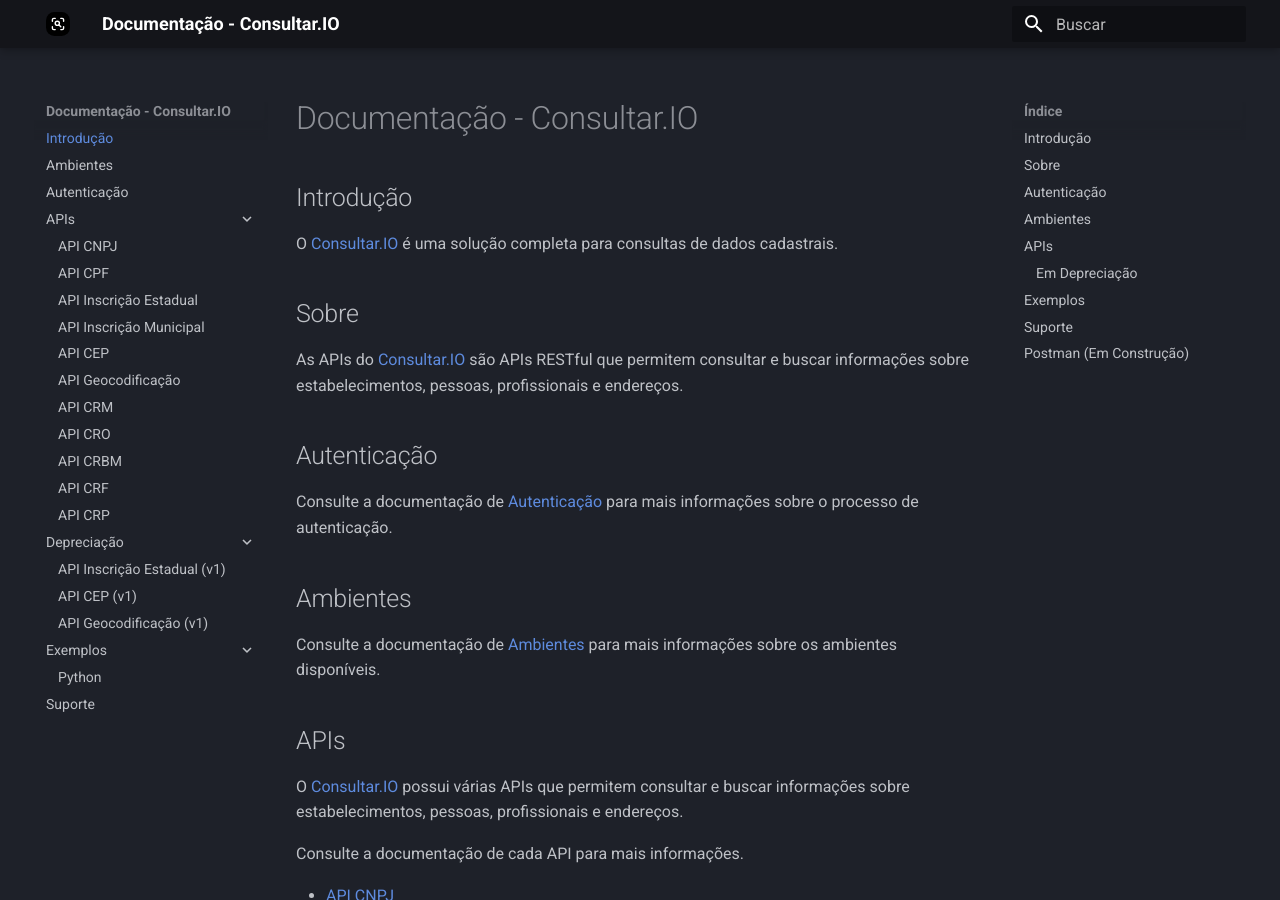
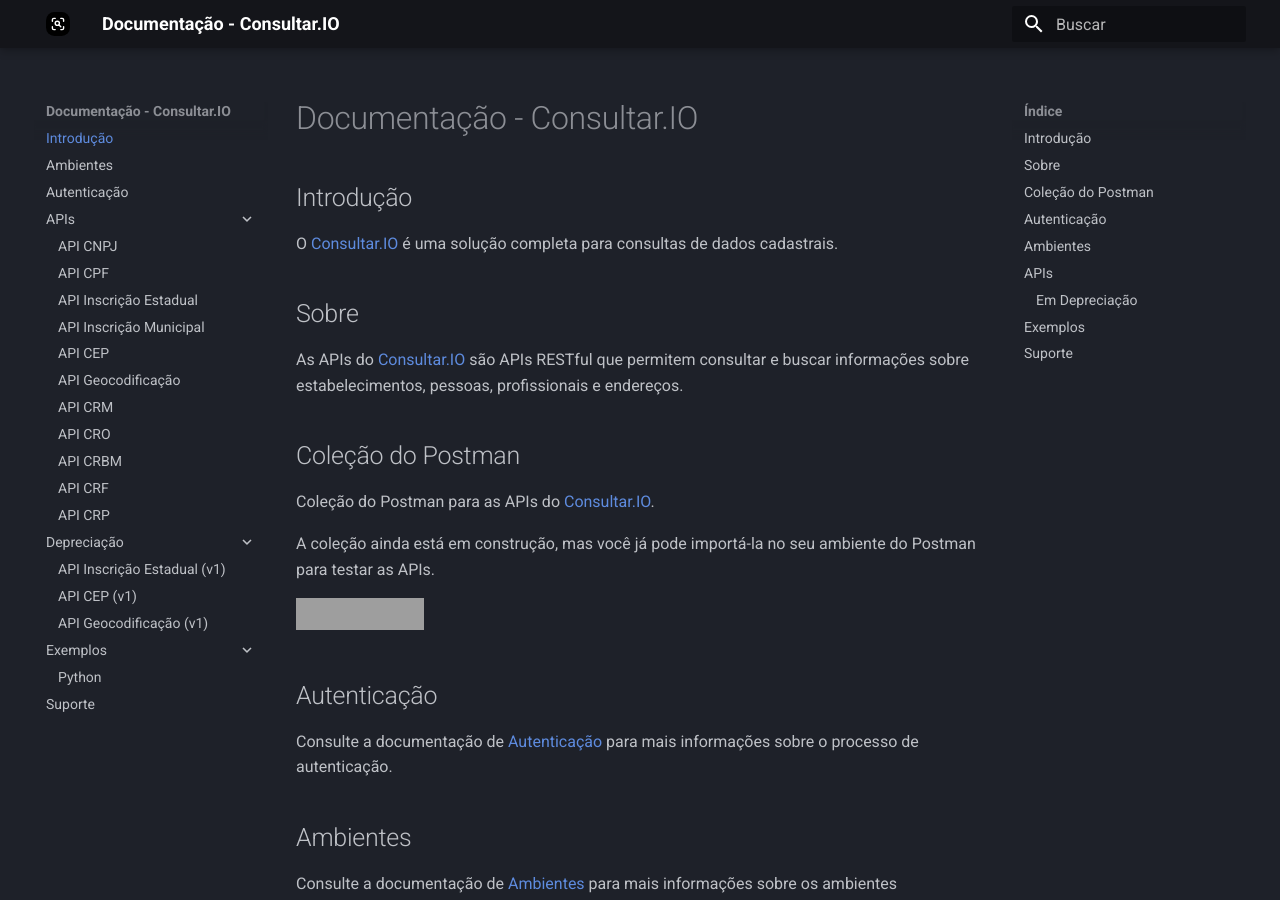
Before and after one commit to consultar-io/docs, an MkDocs documentation site: the page built from docs/index.md, in a window 1280 px wide and 900 px high. Built offline with MkDocs 1.6.1 and Material for MkDocs 9.7.7, drawn with Linux system fonts in a browser that asks for light colours; some of the changed text lies outside the part shown; grey boxes are pictures that could not be loaded.

Commit message:
Add Postman collection section to API documentation, including a "Run In Postman" button for testing APIs. Update existing section for clarity and remove outdated content.

```diff
--- a/docs/index.md
+++ b/docs/index.md
@@ -7,6 +7,14 @@ O [Consultar.IO](https://consultar.io?utm_source=docs&utm_medium=referral&utm_ca
 ## Sobre
 
 As APIs do [Consultar.IO](https://consultar.io?utm_source=docs&utm_medium=referral&utm_campaign=index) são APIs RESTful que permitem consultar e buscar informações sobre estabelecimentos, pessoas, profissionais e endereços.
+
+## Coleção do Postman
+
+Coleção do Postman para as APIs do [Consultar.IO](https://consultar.io?utm_source=docs&utm_medium=referral&utm_campaign=index).
+
+A coleção ainda está em construção, mas você já pode importá-la no seu ambiente do Postman para testar as APIs.
+
+[<img src="https://run.pstmn.io/button.svg" alt="Run In Postman" style="width: 128px; height: 32px;">](https://god.gw.postman.com/run-collection/49657121-67b8bdd6-d2a3-4670-919d-23be3058fa49?action=collection%2Ffork&source=rip_markdown&collection-url=entityId%3D49657121-67b8bdd6-d2a3-4670-919d-23be3058fa49%26entityType%3Dcollection%26workspaceId%3Daff38029-3b6a-4292-a751-b410e14cec19)
 
 ## Autenticação
 
@@ -64,7 +72,3 @@ Consulte a documentação de [Exemplos](./exemplos/index.md) para mais informaç
 ## Suporte
 
 Consulte a documentação de [Suporte](./suporte.md) para mais informações sobre o suporte ao uso das APIs.
-
-## Postman (Em Construção)
-
-[<img src="https://run.pstmn.io/button.svg" alt="Run In Postman" style="width: 128px; height: 32px;">](https://god.gw.postman.com/run-collection/49657121-67b8bdd6-d2a3-4670-919d-23be3058fa49?action=collection%2Ffork&source=rip_markdown&collection-url=entityId%3D49657121-67b8bdd6-d2a3-4670-919d-23be3058fa49%26entityType%3Dcollection%26workspaceId%3Daff38029-3b6a-4292-a751-b410e14cec19)
```
